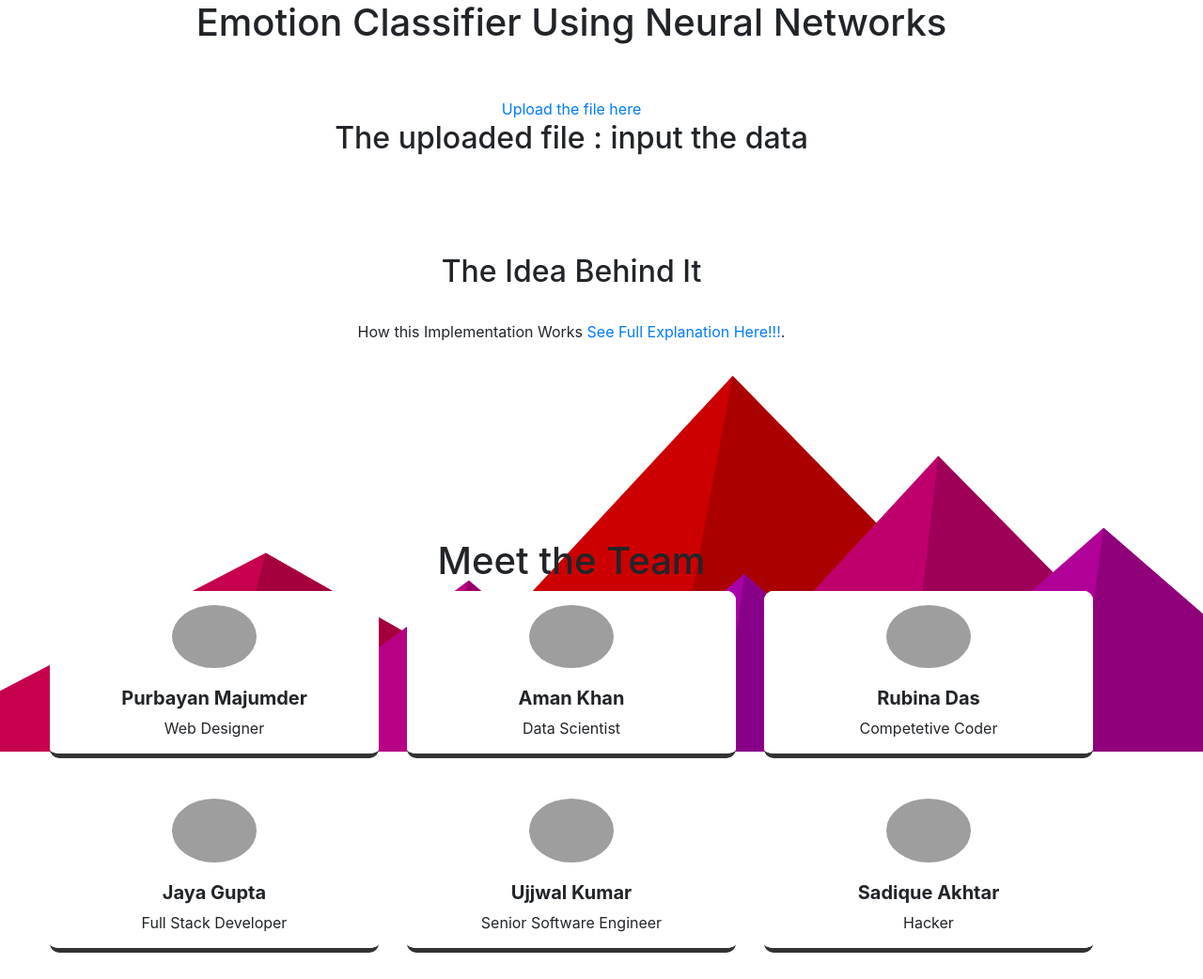
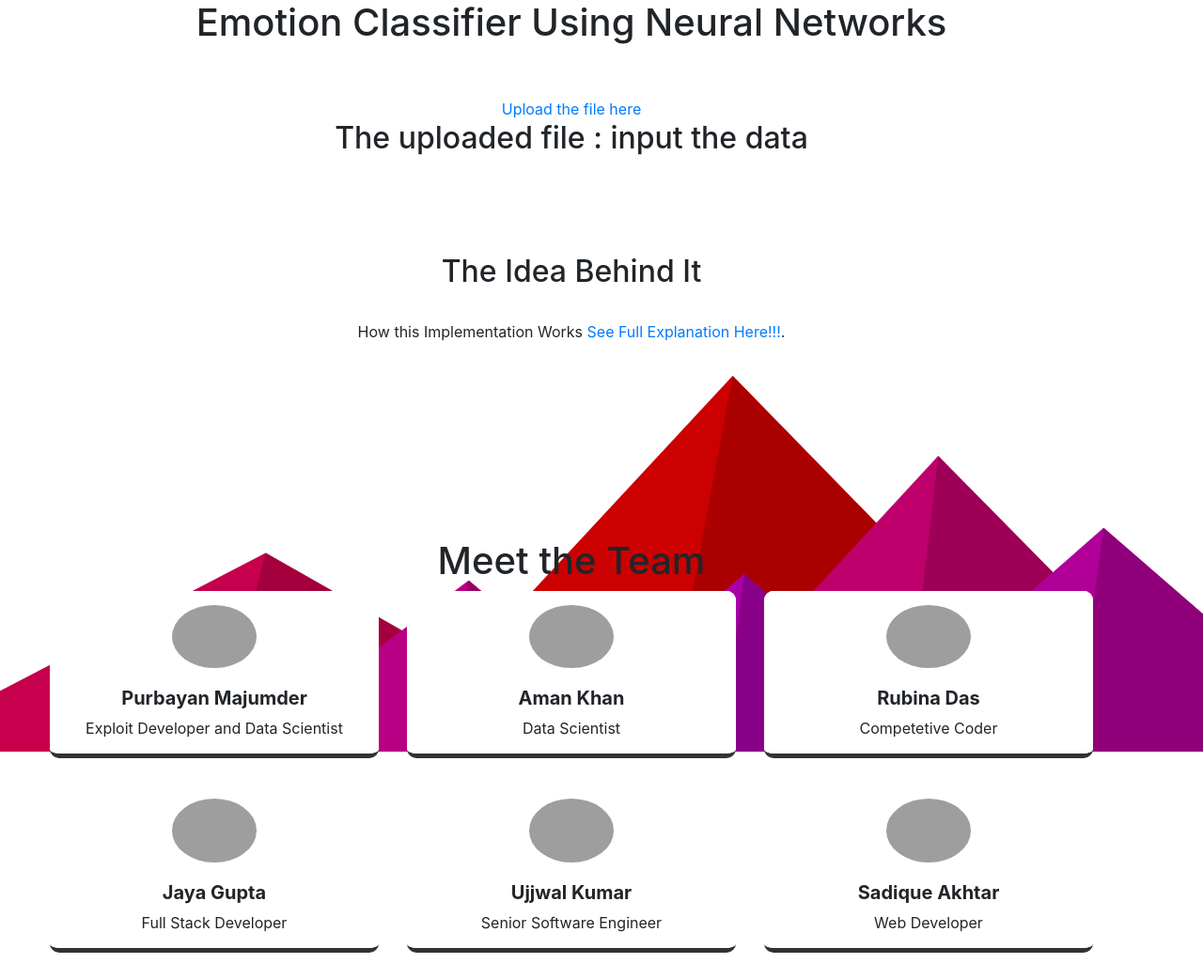
Before and after one commit to Purbayan2014/Emotion-Classifier-AEC-CNN, a Django app: page / in a window 1280 px wide. Shown: the whole page at 94% size. Run offline with Django 3.2, Linux system fonts and the light colour scheme; parts of the project's set-up code (start-up, migrations or seed data) failed here and were passed over; some libraries are stand-ins or nearby versions; grey boxes are pictures that could not be loaded.

Commit message:
Update index.html

```diff
--- a/polls/templates/index.html
+++ b/polls/templates/index.html
@@ -203,12 +203,12 @@ h1
       <div class="team-front">
         <img src='https://i.postimg.cc/BXzPrXxg/purbayan2.jpg'>
       <h3>Purbayan Majumder</h3>
-      <p>Web Designer</p>
+      <p>Exploit Developer and Data Scientist</p>
       </div>
 
       <div class="team-back">
         <span>
-        Hello There , I'm a Information Technology student at Asansol Engineering College. Looking forward to get placed in Google !
+        Hello There , I'm a Information Technology student at Asansol Engineering College. Looking forward to work in the field of Cyber-security and Data Science
         </span>
         </div>
 
@@ -297,7 +297,7 @@ h1
       <div class="team-front">
         <a href='https://postimg.cc/w1cy7FCW' target='_blank'><img src='https://i.postimg.cc/w1cy7FCW/sadique3.jpg' border='0' alt='sadique3'/></a>
       <h3>Sadique Akhtar</h3>
-      <p>Hacker</p>
+      <p>Web Developer</p>
       </div>
       <div class="team-back">
         <span>
```
